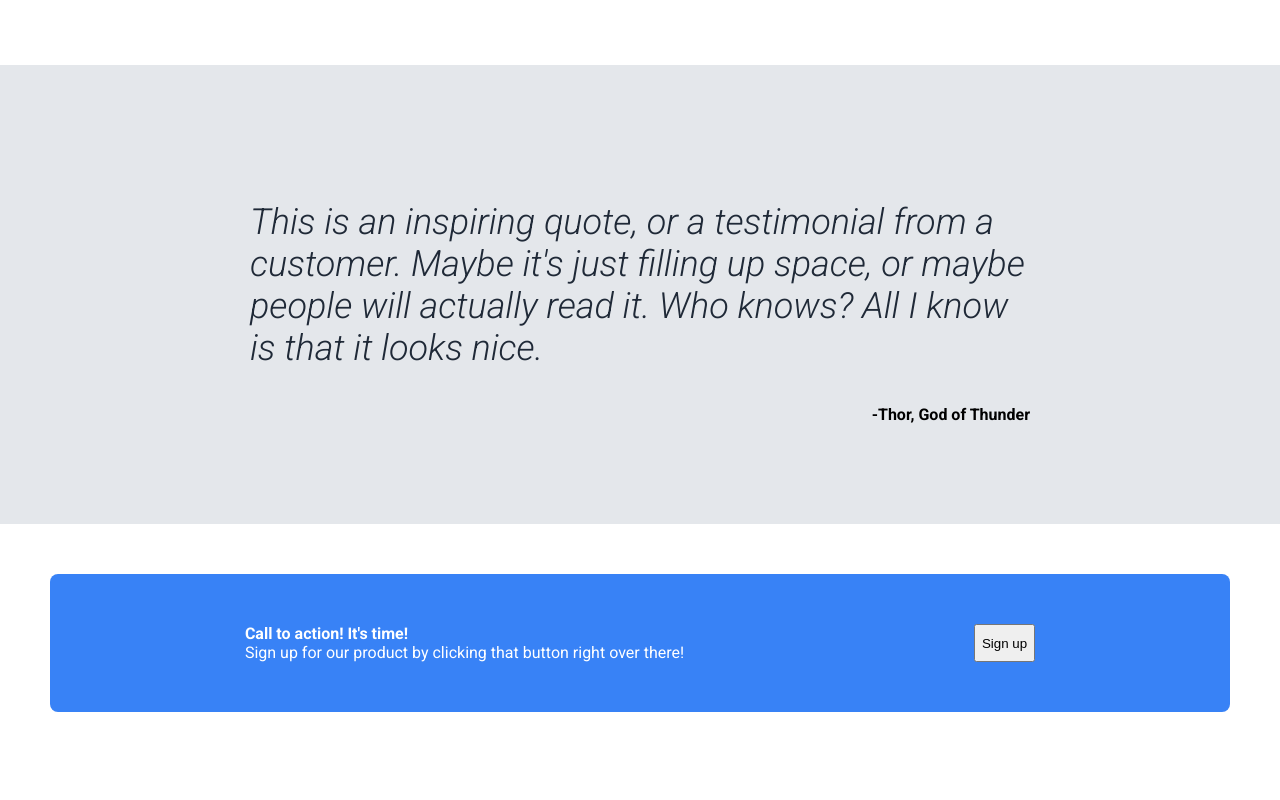
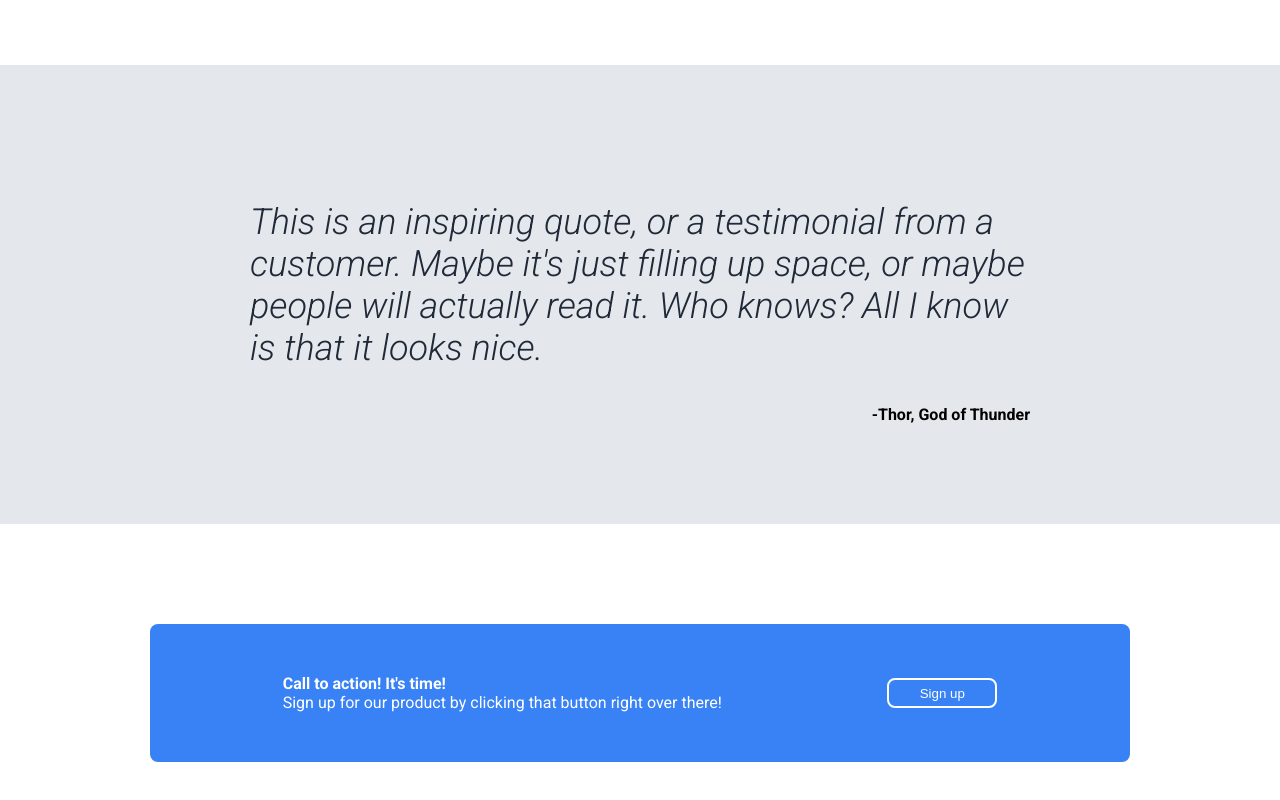
Before and after one commit to alexafair/odin-landing-page, a plain HTML site: page index.html in a window 1280 px wide. Shown: the part 894-1694 px from the top of the page. Before the commit the page ends 1656 px from the top, so only its background shows below. Drawn offline with Linux system fonts and the light colour scheme.

Commit message:
Fix button styling and margin

```diff
--- a/style.css
+++ b/style.css
@@ -167,15 +167,22 @@ img {
 
 .cta {
   background-color: #3882F6;
-  margin: 50px;
+  margin: 100px 150px 100px 150px;
   padding: 50px;
   border-radius: 8px;
   display: flex;
   justify-content: space-around;
+  align-items: center;
 }
 
-.button {
+.bottom-button {
     background-color: #3882F6;
+    border-style: solid;
+    border-color: white;
+    border-radius: 8px;
+    color: white;
+    width: 110px;
+    height: 30px;
 }
 
 .bottom-header {
```
